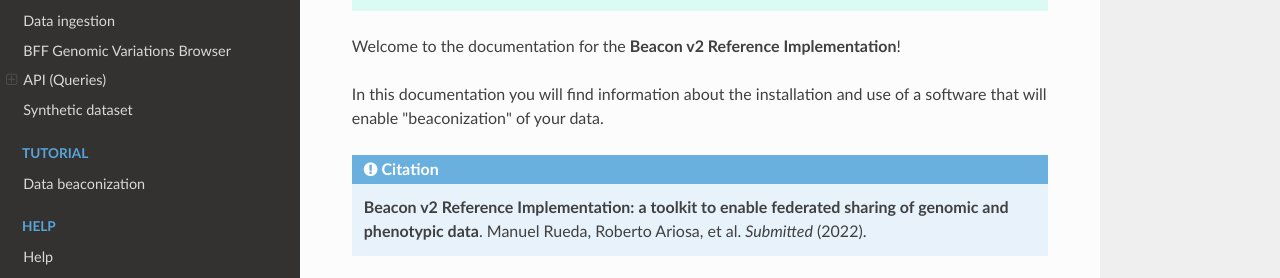
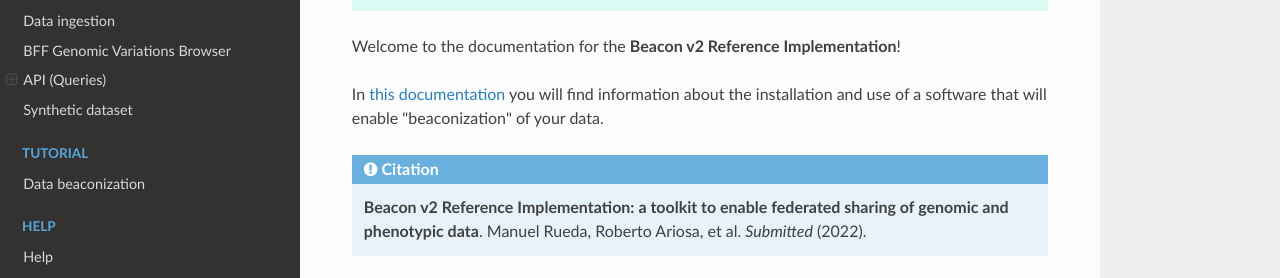
Before and after one commit to ga4gh-beacon/B2RI_Documentation, an MkDocs documentation site: the page built from docs/README.md, in a window 1280 px wide. Shown: the part 293-571 px from the top of the page. Built offline with MkDocs 1.6.1, drawn with Linux system fonts in a browser that asks for light colours; nearby versions of some CDN libraries; part of the change alters nothing that is shown.

Commit message:
Source commit

```diff
--- a/docs/README.md
+++ b/docs/README.md
@@ -6,7 +6,7 @@
 
 Welcome to the documentation for the **Beacon v2 Reference Implementation**!
 
-In this documentation you will find information about the installation and use of a software that will enable "beaconization" of your data.
+In [this documentation](https://b2ri-documentation.readthedocs.io) you will find information about the installation and use of a software that will enable "beaconization" of your data.
 
 !!! Note "Citation"
     **Beacon v2 Reference Implementation: a toolkit to enable federated sharing of genomic and phenotypic data**.
```
